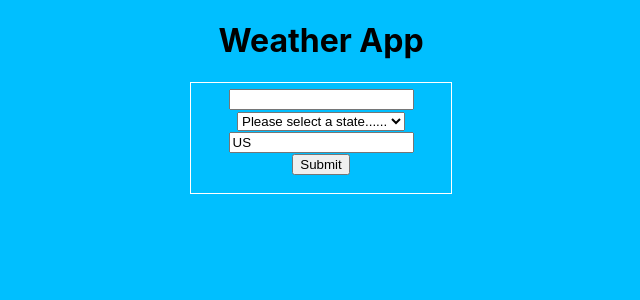
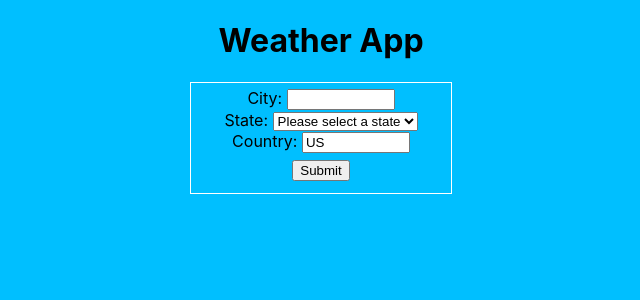
Before and after one commit to zznieves/weather-app, a React (Create React App) app: page / in a window 1280 px wide. Shown: the top 300 px of the page, without its empty margins (319-959 px from the left). Built offline with nearby package versions, Linux system fonts and the light colour scheme.

Commit message:
added labels for inputs

```diff
--- a/src/App.css
+++ b/src/App.css
@@ -47,3 +47,15 @@ p {
   padding: 5px;
   margin: 0 auto;
 }
+
+input[type='text'] {
+  width: 100px;
+}
+
+select {
+  width: auto;
+}
+
+button[type='submit'] {
+  margin: 7px;
+}
--- a/src/Components/InputForm.js
+++ b/src/Components/InputForm.js
@@ -37,11 +37,13 @@ function InputForm(props) {
     return (
         <div id='form'>
             <div>
+                <label htmlFor='city'>City: </label>
                 <input type='text' name='city' value={city} onChange={changeInput}/>
             </div>
             <div>
+                <label htmlFor='stateCode'>State: </label>
                 <select name='stateCode' onChange={changeInput}>
-                    <option value=''>Please select a state......</option>
+                    <option value=''>Please select a state</option>
                     <option value="AL">Alabama</option>
                     <option value="AK">Alaska</option>
                     <option value="AZ">Arizona</option>
@@ -96,6 +98,7 @@ function InputForm(props) {
                 </select>
             </div>
             <div>
+                <label htmlFor='countryCode'>Country: </label>
                 <input type='text' name='countryCode' value='US' readOnly />
             </div>
             <button type='submit' onClick={() => fetchData(city, stateCode, countryCode)}>Submit</button>
```
